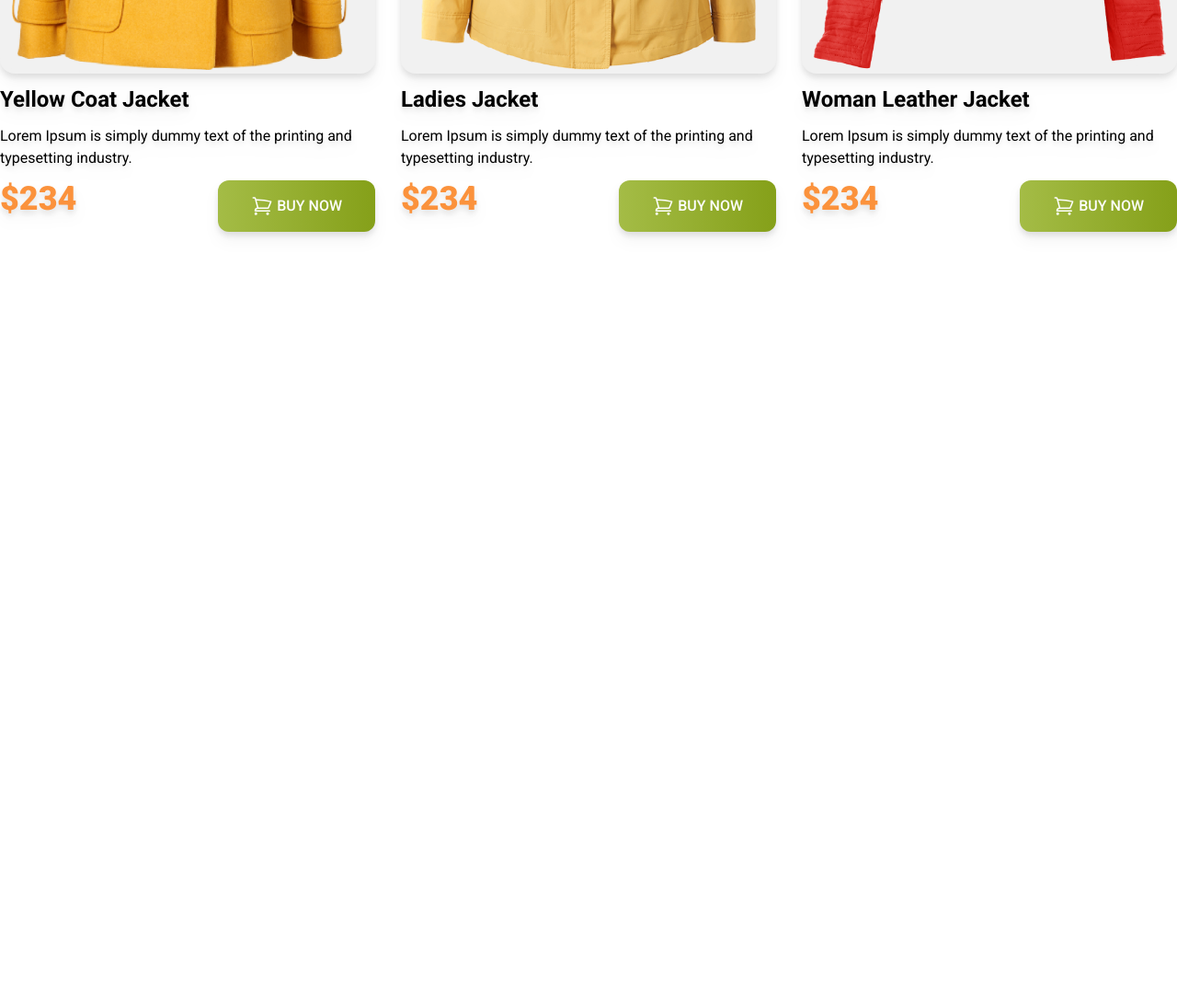
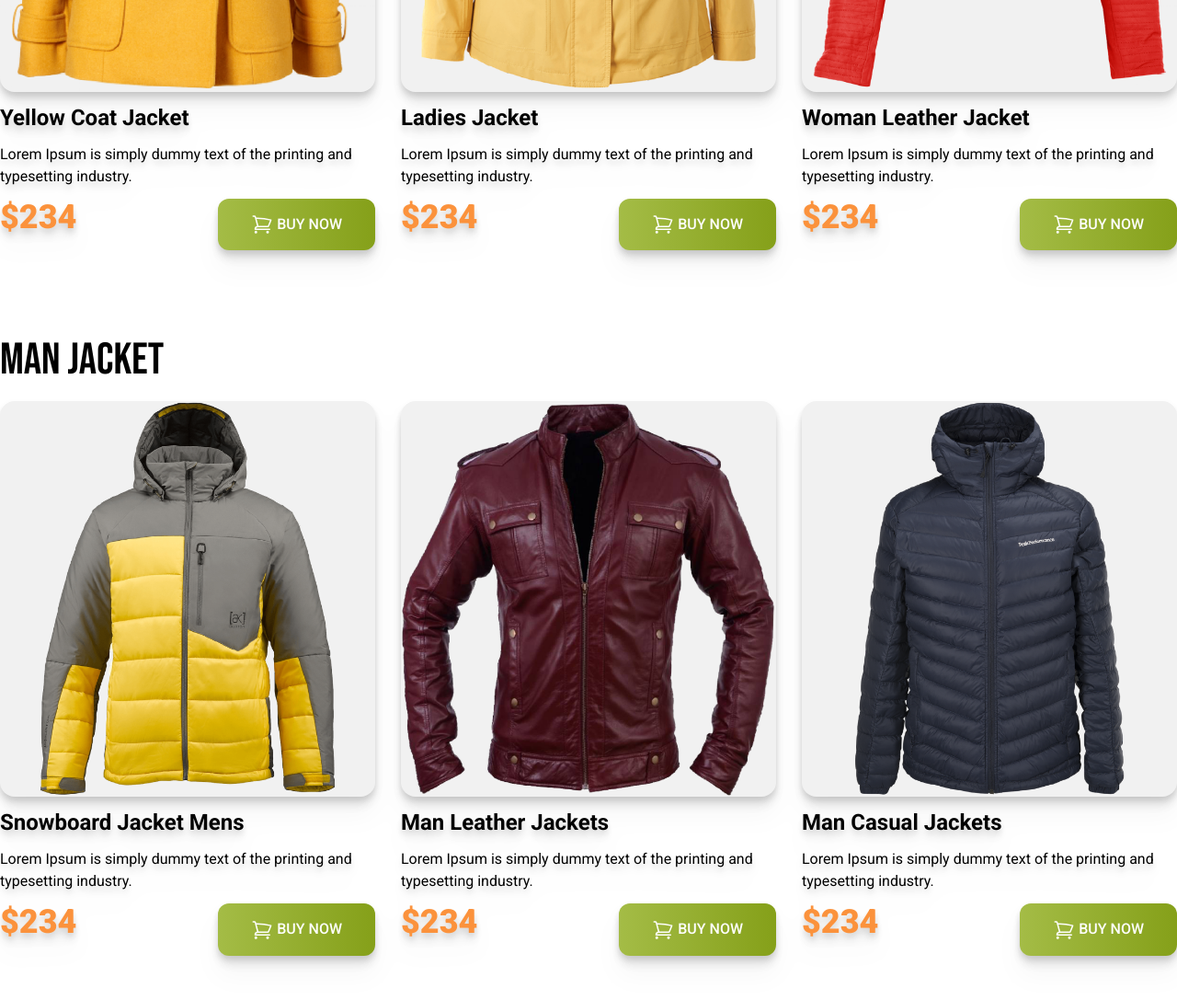
Before and after one commit to khotijaakther/Penguin-Fashion-Website, a plain HTML site: page index.html in a window 1280 px wide. Shown: the part 1155-2242 px from the top of the page at 92% size. Before the commit the page ends 1455 px from the top, so only its background shows below. Drawn offline with nearby package versions, Linux system fonts and the light colour scheme.

Commit message:
added man jacket section

```diff
--- a/index.html
+++ b/index.html
@@ -47,7 +47,7 @@
               <!--women jacket section-->
                   <h3 class="text-5xl font-bebas">W0MAN JACKET</h3>
                    <!--jackets container-->
-                    <div class="grid grid-cols-1 md:grid-cols-2 lg:grid-cols-3 gap-7 font-roboto">
+                    <div class="grid grid-cols-1 md:grid-cols-2 lg:grid-cols-3 gap-7 font-roboto mt-5 drop-shadow-xl">
                           <!--jacket-1-->
                         <div class="space-y-3 drop-shadow-lg">
                             <div class="bg-[#F1F1F1] rounded-2xl">
@@ -101,6 +101,69 @@
               </div>
                     </div>
            </section>
+                <!--women jacket section end-->
+              <section class="py-12">
+                   <h3 class="text-5xl font-bebas">MAN JACKET</h3>
+                    <!--man jacket section start-->
+                       <div class="grid grid-cols-1 md:grid-cols-2 lg:grid-cols-3 gap-7 font-roboto mt-5 drop-shadow-xl shadow-black">
+                       <!--man jacket container-->
+                          <!--1st man jacket-->
+                          <div class="space-y-3 drop-shadow-lg shadow-black">
+                            <div class="bg-[#F1F1F1] rounded-2xl">
+                                <img src="images/jacket-4.png" alt="">
+                            </div>
+                           <h4 class="text-2xl font-bold">Snowboard Jacket Mens</h4>
+                            <p>Lorem Ipsum is simply dummy text of the
+                            printing and typesetting industry.</p>
+                            <div class="flex justify-between">
+                                <h3 class="text-4xl font-black text-orange-400">$234</h3>
+                                <button class="py-4 px-9 bg-gradient-to-r from-[#A4BC46] to-[#85A019] rounded-xl text-white font-medium">
+                                    <svg xmlns="http://www.w3.org/2000/svg" fill="none" viewBox="0 0 24 24" stroke-width="1.5" stroke="currentColor" class="w-6 h-6 inline">
+                                        <path stroke-linecap="round" stroke-linejoin="round" d="M2.25 3h1.386c.51 0 .955.343 1.087.835l.383 1.437M7.5 14.25a3 3 0 00-3 3h15.75m-12.75-3h11.218c1.121-2.3 2.1-4.684 2.924-7.138a60.114 60.114 0 00-16.536-1.84M7.5 14.25L5.106 5.272M6 20.25a.75.75 0 11-1.5 0 .75.75 0 011.5 0zm12.75 0a.75.75 0 11-1.5 0 .75.75 0 011.5 0z" />
+                                      </svg>
+                                     BUY NOW</button>
+                            </div>
+                      </div>
+                          <!--2nd Jacket-->
+                          <div class="space-y-3 drop-shadow-lg shadow-black">
+                            <div class="bg-[#F1F1F1] rounded-2xl">
+                                <img src="images/jacket-5.png" alt="">
+                            </div>
+                           <h4 class="text-2xl font-bold">Man Leather Jackets</h4>
+                            <p>Lorem Ipsum is simply dummy text of the
+                            printing and typesetting industry.</p>
+                            <div class="flex justify-between">
+                                <h3 class="text-4xl font-black text-orange-400">$234</h3>
+                                <button class="py-4 px-9 bg-gradient-to-r from-[#A4BC46] to-[#85A019] rounded-xl text-white font-medium">
+                                    <svg xmlns="http://www.w3.org/2000/svg" fill="none" viewBox="0 0 24 24" stroke-width="1.5" stroke="currentColor" class="w-6 h-6 inline">
+                                        <path stroke-linecap="round" stroke-linejoin="round" d="M2.25 3h1.386c.51 0 .955.343 1.087.835l.383 1.437M7.5 14.25a3 3 0 00-3 3h15.75m-12.75-3h11.218c1.121-2.3 2.1-4.684 2.924-7.138a60.114 60.114 0 00-16.536-1.84M7.5 14.25L5.106 5.272M6 20.25a.75.75 0 11-1.5 0 .75.75 0 011.5 0zm12.75 0a.75.75 0 11-1.5 0 .75.75 0 011.5 0z" />
+                                      </svg>
+                                     BUY NOW</button>
+                            </div>
+                      </div>
+                          <!--3rd Jacket-->
+                          <div class="space-y-3 drop-shadow-lg shadow-black">
+                            <div class="bg-[#F1F1F1] rounded-2xl">
+                                <img src="images/jacket-6.png" alt="">
+                            </div>
+                           <h4 class="text-2xl font-bold">Man Casual Jackets</h4>
+                            <p>Lorem Ipsum is simply dummy text of the
+                            printing and typesetting industry.</p>
+                            <div class="flex justify-between">
+                                <h3 class="text-4xl font-black text-orange-400">$234</h3>
+                                <button class="py-4 px-9 bg-gradient-to-r from-[#A4BC46] to-[#85A019] rounded-xl text-white font-medium">
+                                    <svg xmlns="http://www.w3.org/2000/svg" fill="none" viewBox="0 0 24 24" stroke-width="1.5" stroke="currentColor" class="w-6 h-6 inline">
+                                        <path stroke-linecap="round" stroke-linejoin="round" d="M2.25 3h1.386c.51 0 .955.343 1.087.835l.383 1.437M7.5 14.25a3 3 0 00-3 3h15.75m-12.75-3h11.218c1.121-2.3 2.1-4.684 2.924-7.138a60.114 60.114 0 00-16.536-1.84M7.5 14.25L5.106 5.272M6 20.25a.75.75 0 11-1.5 0 .75.75 0 011.5 0zm12.75 0a.75.75 0 11-1.5 0 .75.75 0 011.5 0z" />
+                                      </svg>
+                                     BUY NOW</button>
+                            </div>
+                      </div>
+                    </div>
+              </section>
+                 <!--man jacket section end-->
+                 <section>
+                        <!--selling information section-->
+                 </section>
       </main>
 </body>
 </html>
```
